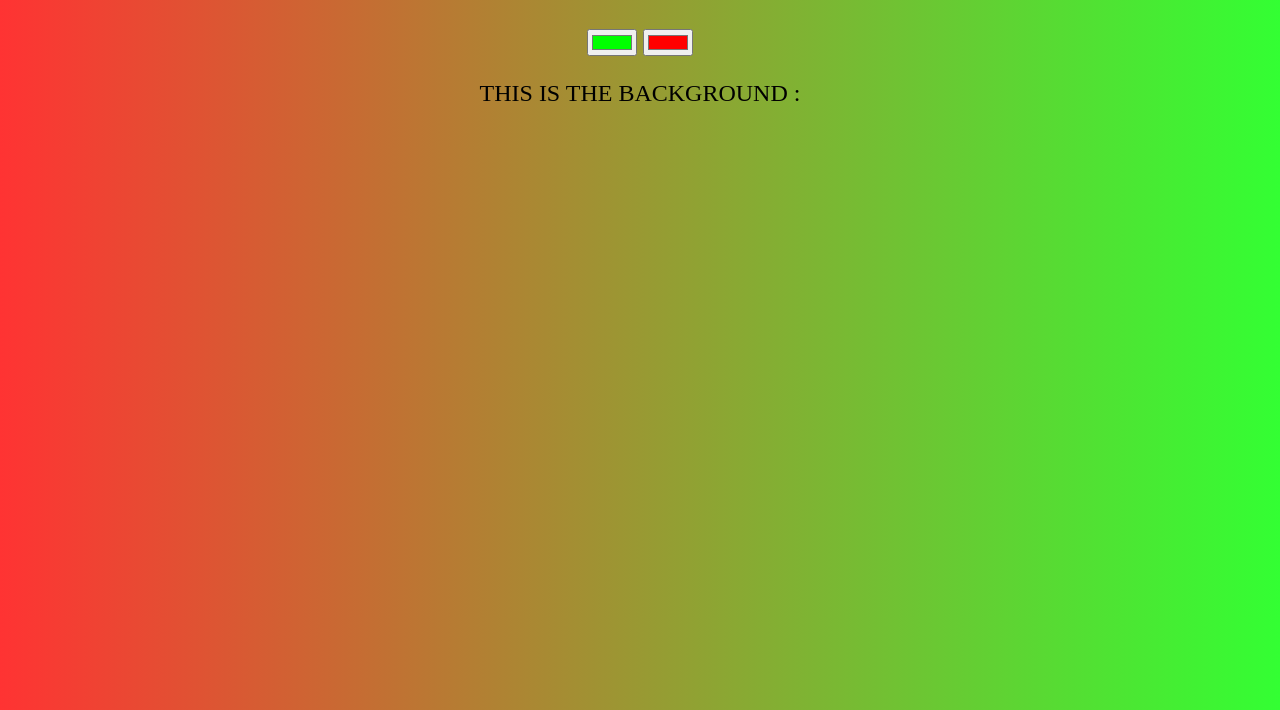
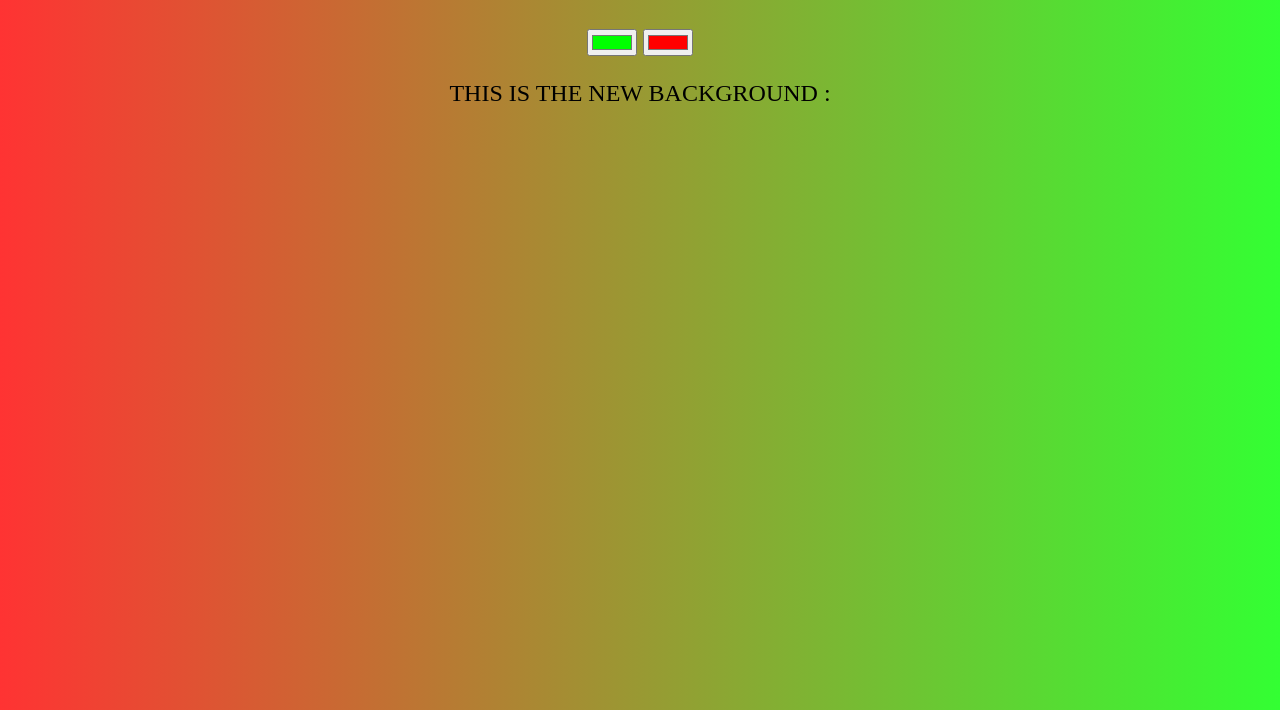
Before and after one commit to yucifer/gradient-generator, a plain HTML site: page index.html in a window 1280 px wide. Shown: the part 90-800 px from the top of the page. Drawn offline with Linux system fonts and the light colour scheme.

Commit message:
Modified heading

```diff
--- a/index.html
+++ b/index.html
@@ -9,7 +9,7 @@
 	<input class="color1" type="color" name="color1" value="#00ff00">
 	<input class="color2" type="color" name="color2" value="#ff0000">
 	<div>
-		<p> THIS IS THE BACKGROUND : </p>
+		<p> THIS IS THE NEW BACKGROUND : </p>
 	</div>
 	<h6></h6>
 
```
